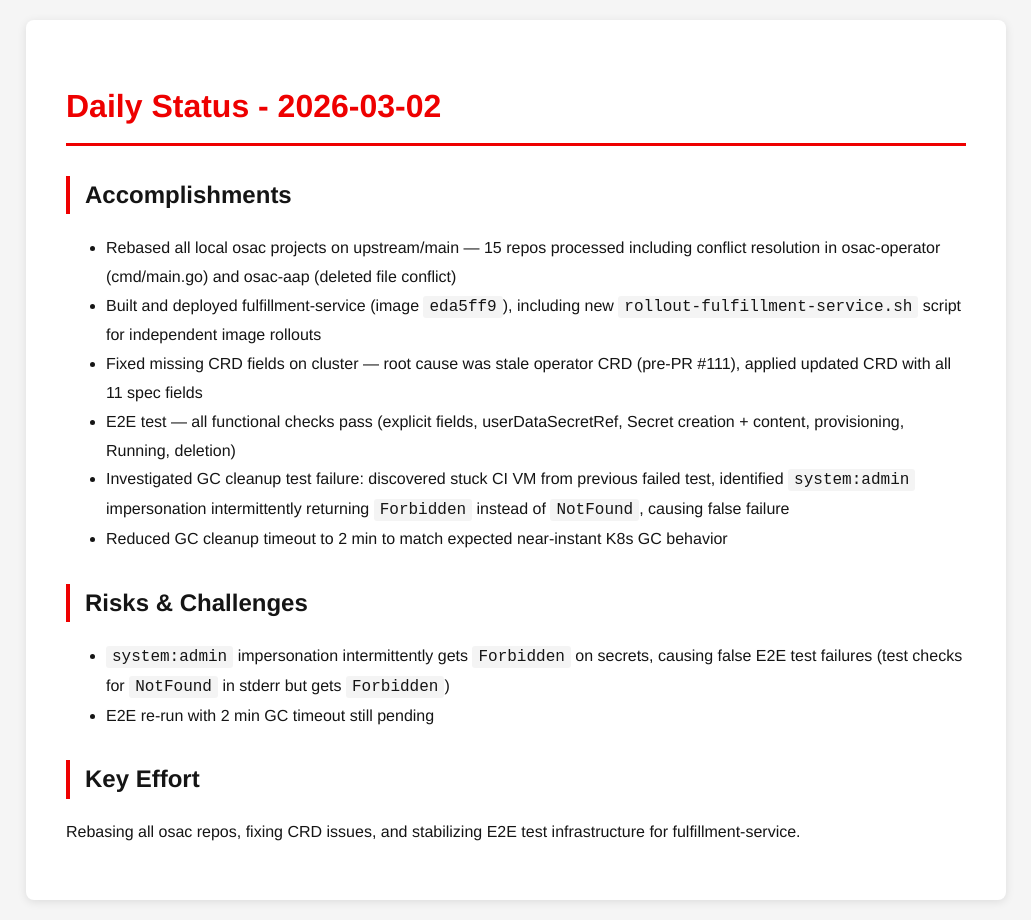
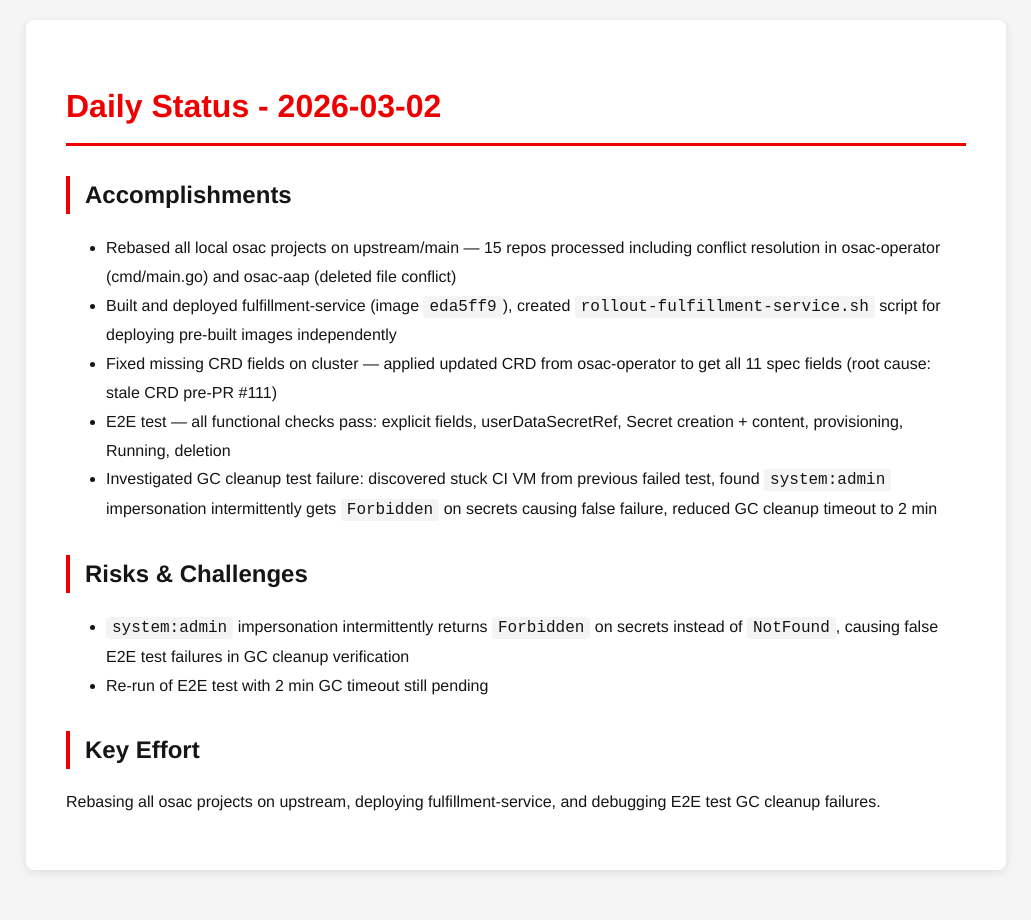
Before and after one commit to tzvatot/daily-status, a Jekyll site: the page built from 2026-03-02.md, in a window 1280 px wide. Shown: the whole page, without its empty margins (124-1155 px from the left). Built offline with Jekyll 4.4.1, drawn with Linux system fonts in a browser that asks for light colours.

Commit message:
Daily status update - 2026-03-02

```diff
--- a/2026-03-02.md
+++ b/2026-03-02.md
@@ -8,15 +8,14 @@ date: 2026-03-02
 
 ## Accomplishments
 - Rebased all local osac projects on upstream/main — 15 repos processed including conflict resolution in osac-operator (cmd/main.go) and osac-aap (deleted file conflict)
-- Built and deployed fulfillment-service (image `eda5ff9`), including new `rollout-fulfillment-service.sh` script for independent image rollouts
-- Fixed missing CRD fields on cluster — root cause was stale operator CRD (pre-PR #111), applied updated CRD with all 11 spec fields
-- E2E test — all functional checks pass (explicit fields, userDataSecretRef, Secret creation + content, provisioning, Running, deletion)
-- Investigated GC cleanup test failure: discovered stuck CI VM from previous failed test, identified `system:admin` impersonation intermittently returning `Forbidden` instead of `NotFound`, causing false failure
-- Reduced GC cleanup timeout to 2 min to match expected near-instant K8s GC behavior
+- Built and deployed fulfillment-service (image `eda5ff9`), created `rollout-fulfillment-service.sh` script for deploying pre-built images independently
+- Fixed missing CRD fields on cluster — applied updated CRD from osac-operator to get all 11 spec fields (root cause: stale CRD pre-PR #111)
+- E2E test — all functional checks pass: explicit fields, userDataSecretRef, Secret creation + content, provisioning, Running, deletion
+- Investigated GC cleanup test failure: discovered stuck CI VM from previous failed test, found `system:admin` impersonation intermittently gets `Forbidden` on secrets causing false failure, reduced GC cleanup timeout to 2 min
 
 ## Risks & Challenges
-- `system:admin` impersonation intermittently gets `Forbidden` on secrets, causing false E2E test failures (test checks for `NotFound` in stderr but gets `Forbidden`)
-- E2E re-run with 2 min GC timeout still pending
+- `system:admin` impersonation intermittently returns `Forbidden` on secrets instead of `NotFound`, causing false E2E test failures in GC cleanup verification
+- Re-run of E2E test with 2 min GC timeout still pending
 
 ## Key Effort
-Rebasing all osac repos, fixing CRD issues, and stabilizing E2E test infrastructure for fulfillment-service.
+Rebasing all osac projects on upstream, deploying fulfillment-service, and debugging E2E test GC cleanup failures.
```
